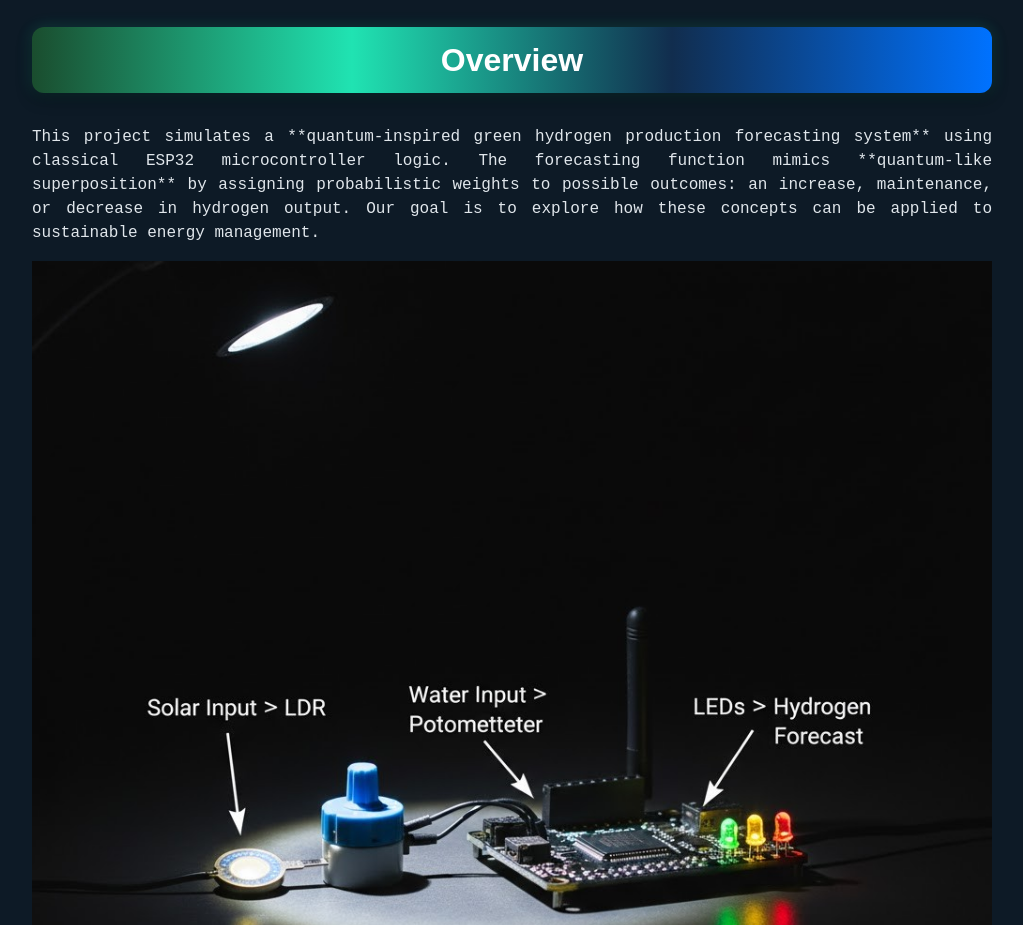
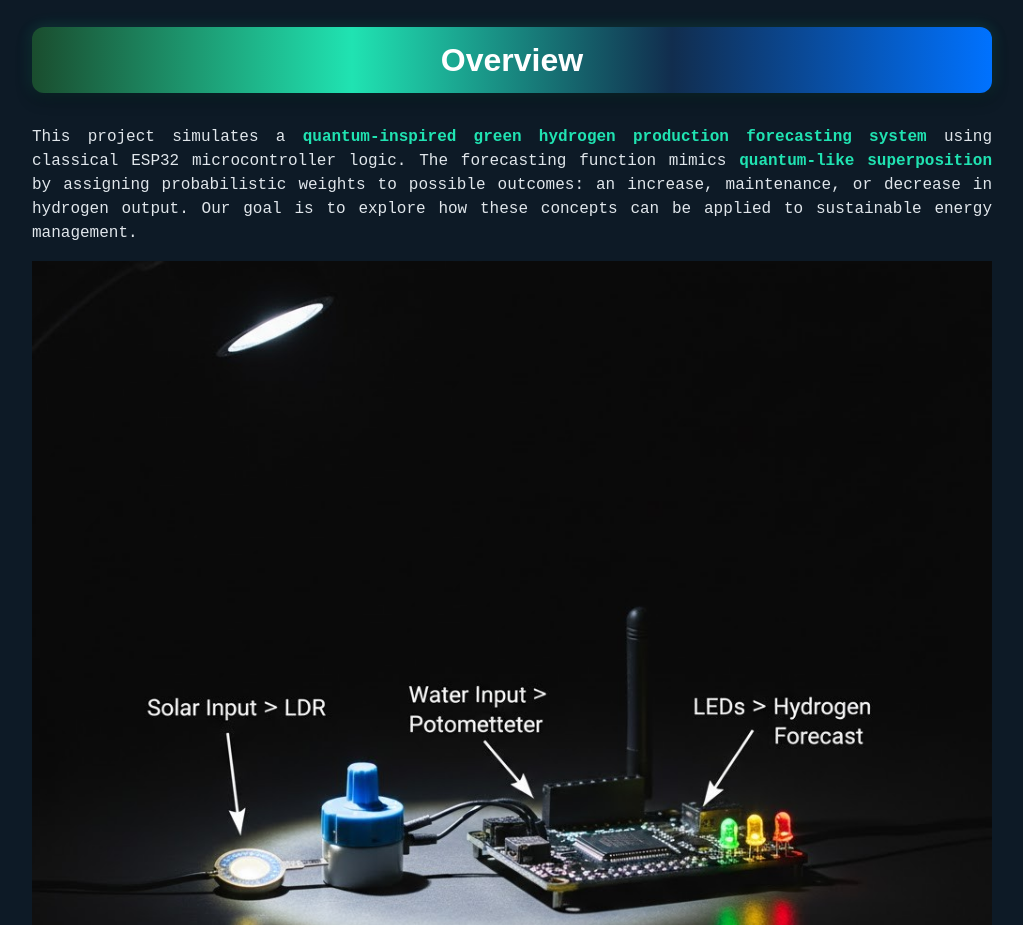
Before and after one commit to nataliaal426626/IoT-005A, a plain HTML site: page index.html in a window 1280 px wide. Shown: the part 1040-1965 px from the top of the page, without its empty margins (128-1151 px from the left). Drawn offline with nearby package versions, Linux system fonts and the light colour scheme; some icons are missing; a web font is replaced by a local one.

Commit message:
more changes

```diff
--- a/index.html
+++ b/index.html
@@ -207,7 +207,7 @@
 
                     <!-- Project Slides -->
                     <span class="link-block">
-                        <a href="https://ujies-my.sharepoint.com/:p:/r/personal/al426626_uji_es/Documents/Quantum-Inspired%20Hydrogen%20Forecasting-1.pptx?d=w20bd52bb7477494c8e661e1aa972387d&csf=1&web=1&e=0USv1H" target="_blank"
+                        <a href=https://ujies-my.sharepoint.com/:p:/r/personal/al426626_uji_es/Documents/Quantum-Inspired%20Hydrogen%20Forecasting-1.pptx?d=w20bd52bb7477494c8e661e1aa972387d&csf=1&web=1&e=waDVRe target="_blank"
                            class="external-link button is-normal is-rounded is-dark">
                             <span class="icon">
                                 <i class="fas fa-file-alt" style="color: #D3D3D3;"></i>
@@ -276,8 +276,8 @@
          </h2>
         <div class="content has-text-justified">
           <p>
-          This project simulates a **quantum-inspired green hydrogen production forecasting system** using classical ESP32 microcontroller logic.
-                The forecasting function mimics **quantum-like superposition** by assigning probabilistic weights to possible outcomes: an increase, maintenance, or decrease in hydrogen output.
+          This project simulates a <strong>quantum-inspired green hydrogen production forecasting system</strong> using classical ESP32 microcontroller logic.
+                The forecasting function mimics <strong>quantum-like superposition</strong> by assigning probabilistic weights to possible outcomes: an increase, maintenance, or decrease in hydrogen output.
                 Our goal is to explore how these concepts can be applied to sustainable energy management.
           </p>
           <img src="static/images/components.jpg" alt="Teaser GIF" height="100%">
```
